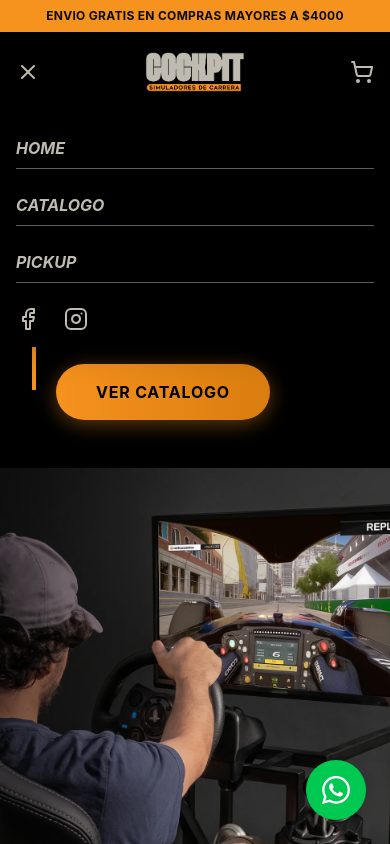
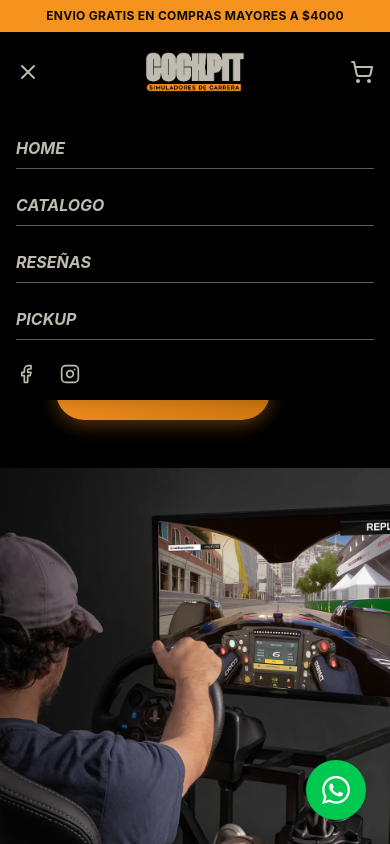
Before and after one commit to Karaba21/Cockpit, a Next.js app: page / in a window 390 px wide. Both pictures are taken after a click on the button "Menu". Shown: the top 844 px of the page. Built offline with nearby package versions, Linux system fonts and the light colour scheme; no server answers.

Commit message:
fix mobile navbar

```diff
--- a/src/components/layout/Navbar.tsx
+++ b/src/components/layout/Navbar.tsx
@@ -86,6 +86,13 @@ const Navbar = () => {
                         Catalogo
                     </Link>
                     <Link
+                        href="/#reviews"
+                        className="text-foreground hover:text-primary transition-all duration-300 font-bold italic uppercase py-2 border-b border-border hover:pl-2"
+                        onClick={() => setIsMenuOpen(false)}
+                    >
+                        Reseñas
+                    </Link>
+                    <Link
                         href="/#pickup"
                         className="text-foreground hover:text-primary transition-all duration-300 font-bold italic uppercase py-2 border-b border-border hover:pl-2"
                         onClick={() => setIsMenuOpen(false)}
@@ -93,11 +100,11 @@ const Navbar = () => {
                         Pickup
                     </Link>
                     <div className="flex items-center space-x-6 pt-2">
-                        <a href="https://facebook.com" target="_blank" rel="noopener noreferrer" className="text-arena hover:text-primary transition-all duration-300 hover:scale-110">
-                            <Facebook size={24} />
+                        <a href="https://facebook.com/cockpituy" className="text-arena hover:text-primary transition-all duration-300 hover:scale-110 hover:drop-shadow-[0_0_8px_rgba(246,146,30,0.6)]">
+                            <Facebook size={20} />
                         </a>
-                        <a href="https://instagram.com" target="_blank" rel="noopener noreferrer" className="text-arena hover:text-primary transition-all duration-300 hover:scale-110">
-                            <Instagram size={24} />
+                        <a href="https://www.instagram.com/cockpit.uy" className="text-arena hover:text-primary transition-all duration-300 hover:scale-110 hover:drop-shadow-[0_0_8px_rgba(246,146,30,0.6)]">
+                            <Instagram size={20} />
                         </a>
                     </div>
                 </div>
```
